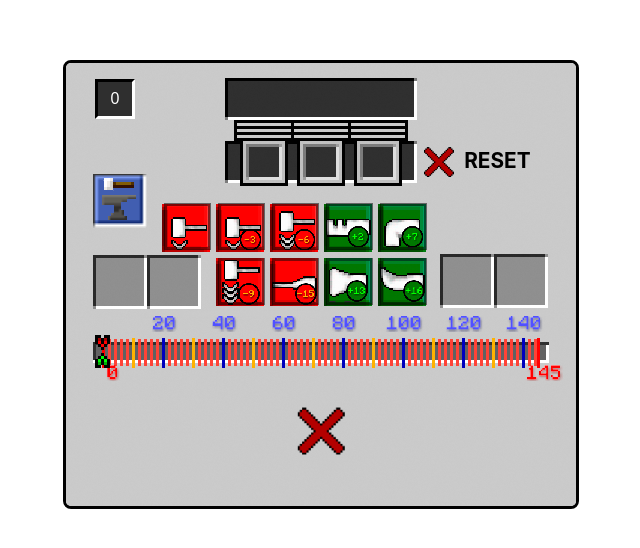
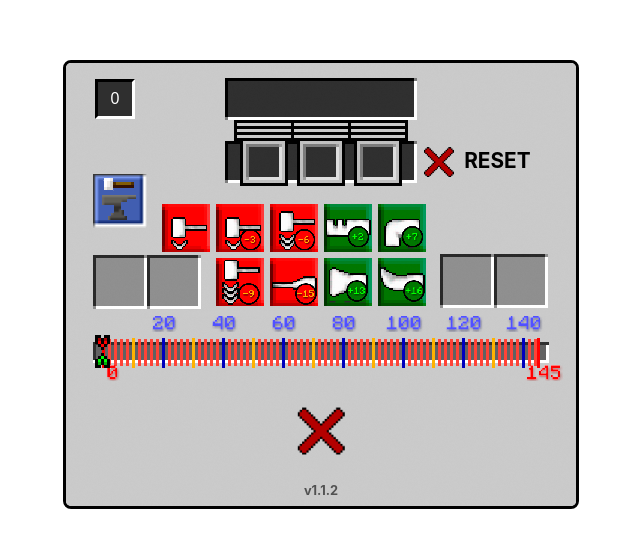
Before and after one commit to kaliptoDev/TFCAnvil, a React (Vite) app: page / in a window 1280 px wide. Shown: the part 116-664 px from the top of the page, without its empty margins (319-959 px from the left). Built offline with nearby package versions, Linux system fonts and the light colour scheme.

Commit message:
Added Version tag to anvil

```diff
--- a/src/components/Anvil/Anvil.css
+++ b/src/components/Anvil/Anvil.css
@@ -149,8 +149,18 @@
 .anvil__container__inputs__input {
     width: 47px;
     height: 47px;
-    border: 3px solid rgba(0, 0, 0, 0.5);
+    /* border: 3px solid rgba(0, 0, 0, 0.5); */
     box-sizing: border-box;
     margin: 4px 4px 4px 3px;
     cursor: pointer;
 }
+
+.anvil__container__version {
+    position: absolute;
+    bottom: 1%;
+    left: 50%;
+    transform: translate(-50%, -50%);
+    font-size: 0.8rem;
+    color: rgba(0, 0, 0, 0.6);
+    font-weight: 700;
+}
--- a/src/components/Anvil/Anvil.jsx
+++ b/src/components/Anvil/Anvil.jsx
@@ -117,6 +117,10 @@ const Anvil = () => {
                         : <ResultCase position={1} content={null} />
                     }
                 </div>
+
+                <div className='anvil__container__version'>
+                    <span className='anvil__container__version__span'>v1.1.2</span>
+                </div>
             </div>
 
         </div>
```
